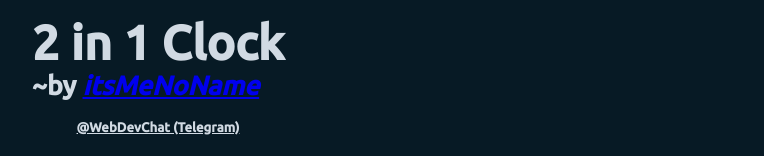
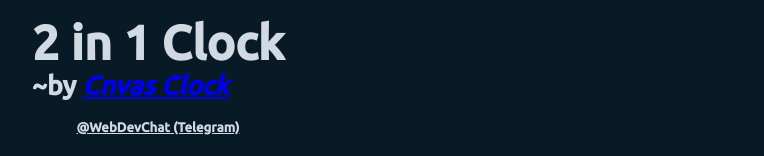
Before and after one commit to Krishna-bansall/time, a plain HTML site: page index.html in a window 1280 px wide. Shown: the part 149-305 px from the top of the page, without its empty margins (482-1246 px from the left). Drawn offline with Linux system fonts and the light colour scheme.

Commit message:
Update index.html

```diff
--- a/index.html
+++ b/index.html
@@ -12,7 +12,7 @@
     <div class="mainContainer" id="bd">
       <div class="head">
 	      <h2>2 in 1 Clock</h2>
-	      <h5> ~by <a href="https://t.me/itisben"><i>itsMeNoName</i></a></h5>
+	      <h5> ~by <a href="/Cnvas"><i>Cnvas Clock</i></a></h5>
       </div>
       <div class="cprt">
         <h5><a href="https://t.me/WebDevChat">@WebDevChat (Telegram)</a></h5>
```
